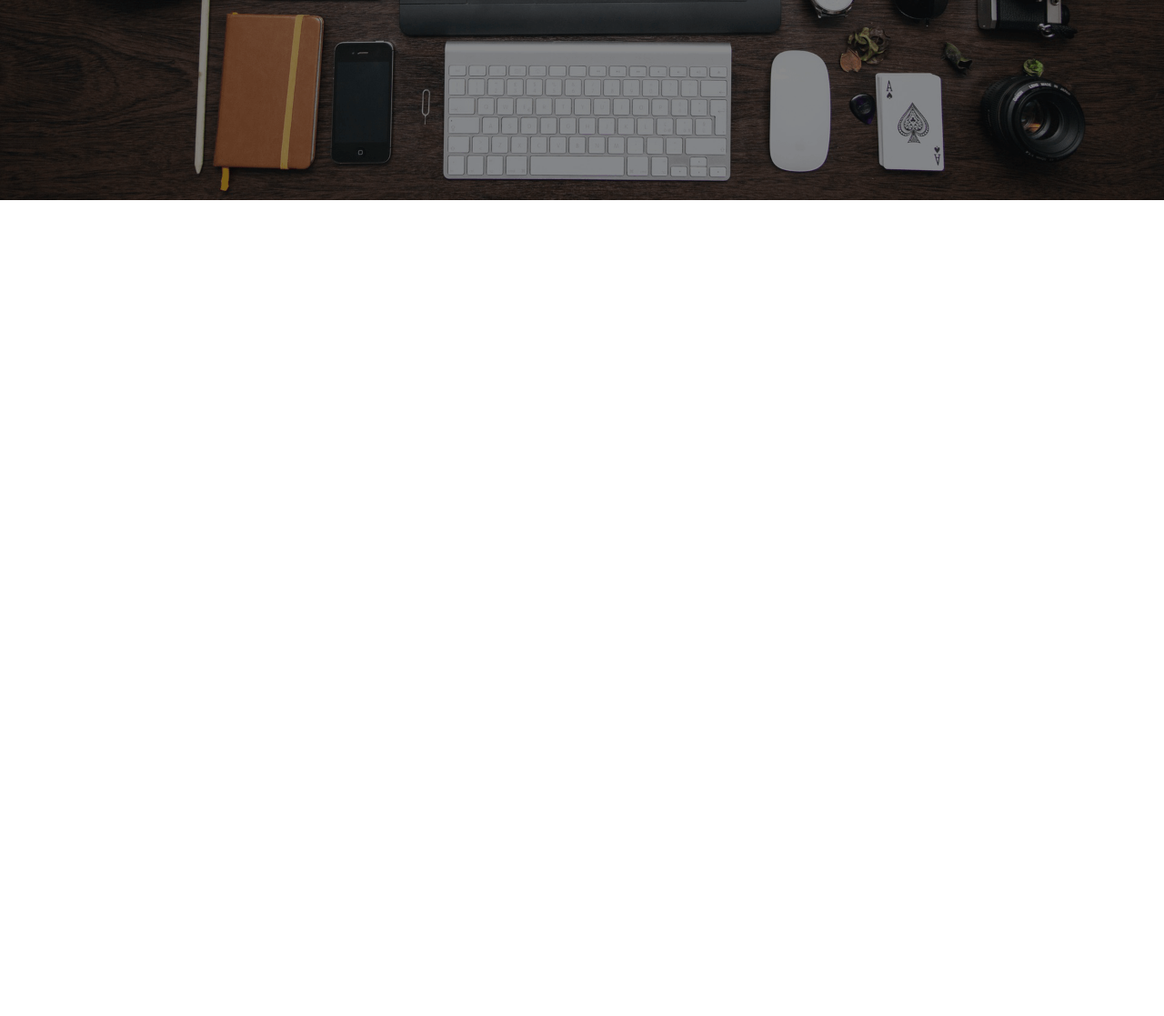
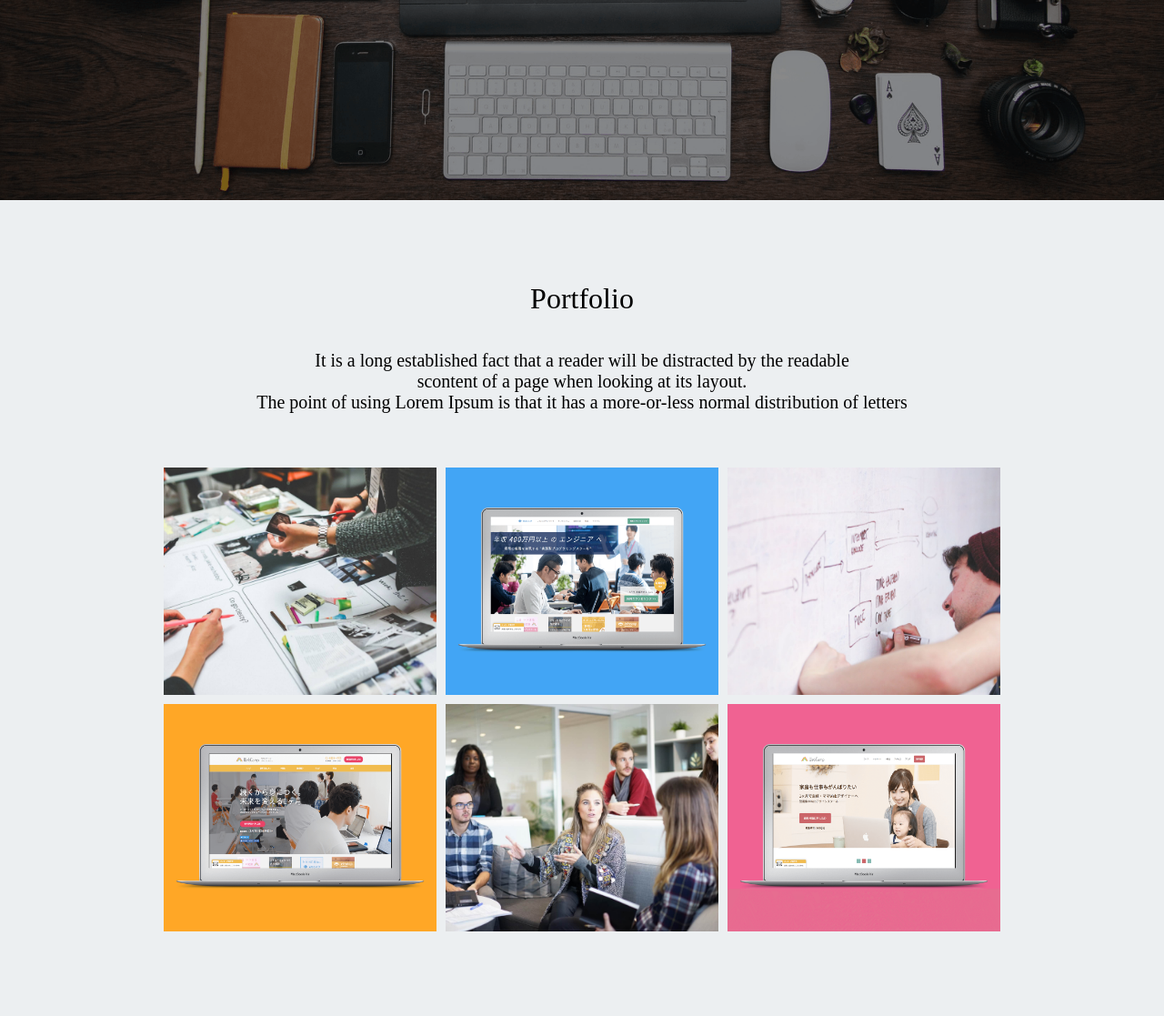
Before and after one commit to valleymouth1216/-HTML-CSS-Web-, a plain HTML site: page index.html in a window 1280 px wide. Shown: the part 500-1617 px from the top of the page at 91% size. Before the commit the page ends 800 px from the top, so only its background shows below. Drawn offline with Linux system fonts and the light colour scheme.

Commit message:
20221112

```diff
--- a/index.html
+++ b/index.html
@@ -34,6 +34,22 @@
         </div>
       </section>
 
+      <section class="sub_section">
+        <div class="sub_section1">
+         <p class="sub_section_font1">Portfolio</p>
+         <p class="sub_section_font2">It is a long established fact that a reader will be distracted by the readable<br />
+         scontent of a page when looking at its layout.<br />
+         The point of using Lorem Ipsum is that it has a more-or-less normal distribution of letters</p>
+        </div>
+        <div class="sub_section2">
+				  <div class="production bg-1 sp-none"></div>
+				  <div class="production bg-2"></div>
+				  <div class="production bg-3 sp-none"></div>
+				  <div class="production bg-4"></div>
+				  <div class="production bg-5 sp-none"></div>
+				  <div class="production bg-6"></div>
+        </div>
+      </section>
 
     </main>
 
--- a/style.css
+++ b/style.css
@@ -70,3 +70,72 @@ ul.nav_ul {}
 	padding-top: 10px;
 	font-size: 20px;
 }
+
+.sub_section{
+	width: 100%;
+	text-align: center;
+	background-color: #ECEFF1;
+	padding: 90px 0;
+}
+
+.sub_section_font1{
+	padding-bottom: 8px;
+	font-size: 32px;
+	color: #000000;
+}
+
+.sub_section_font2{
+	padding: 30px 0;
+	font-size: 20px;
+}
+
+
+.sub_section2{
+	display: flex;
+	flex-flow: row wrap;
+	width: 920px;
+	padding: 30px 0 90px 0;
+	margin: 0 auto;
+}
+
+
+
+.production{
+	width: 300px;
+	height: 250px;
+	margin: 10px 10px 0 0;
+	background-size: cover;
+	background-position: center;
+}
+
+.production:nth-child(-n+3){
+	margin-top: 0;
+}
+
+.production:nth-child(3n){
+	margin-right: 0;
+}
+
+.bg-1{
+	background-image: url(img/sketch.jpg);
+}
+
+.bg-2{
+	background-image: url(img/websuku.png);
+}
+
+.bg-3{
+	background-image: url(img/write.jpg);
+}
+
+.bg-4{
+	background-image: url(img/webcamp.png);
+}
+
+.bg-5{
+	background-image: url(img/talk.jpg);
+}
+
+.bg-6{
+	background-image: url(img/webcamp-mother.png);
+}
```
